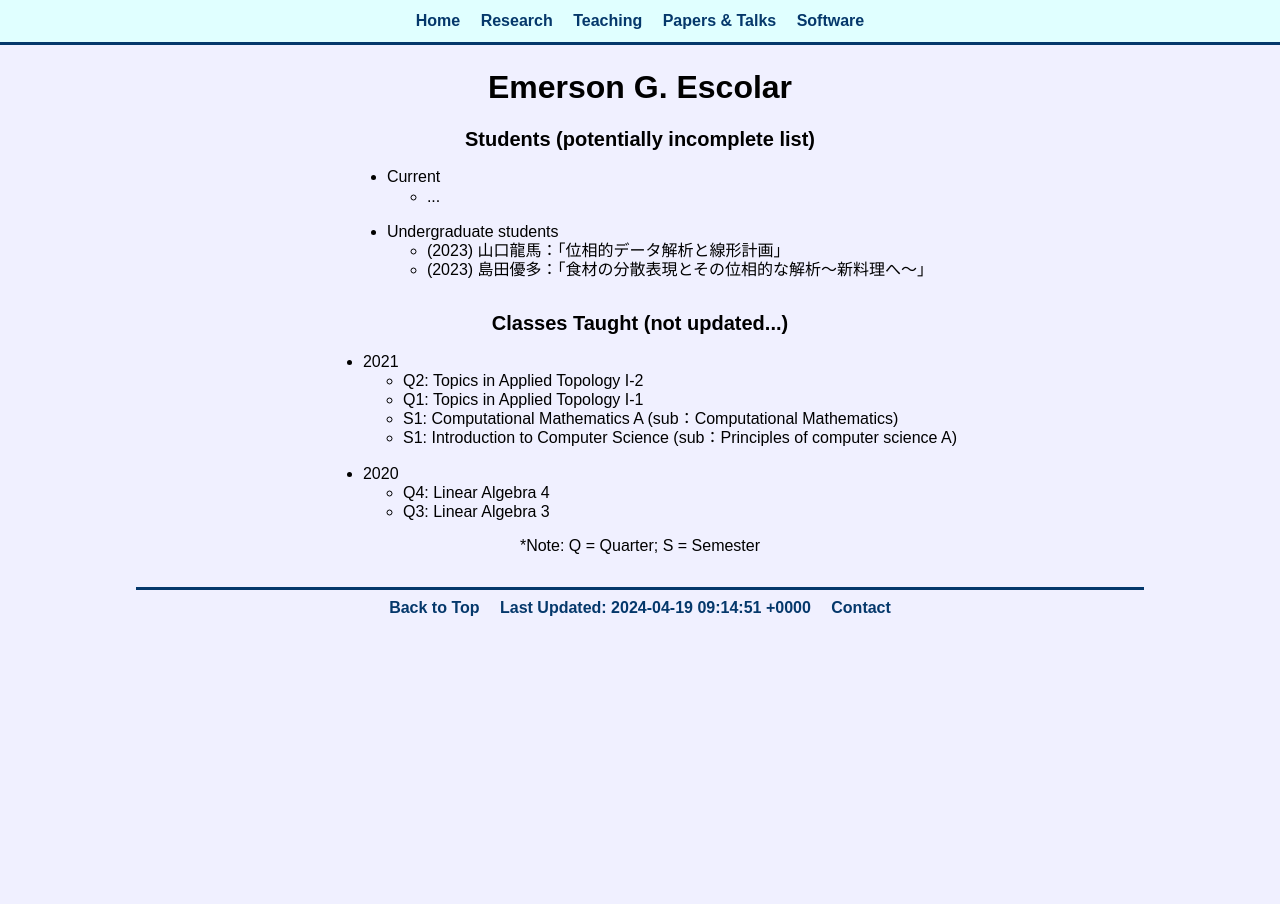
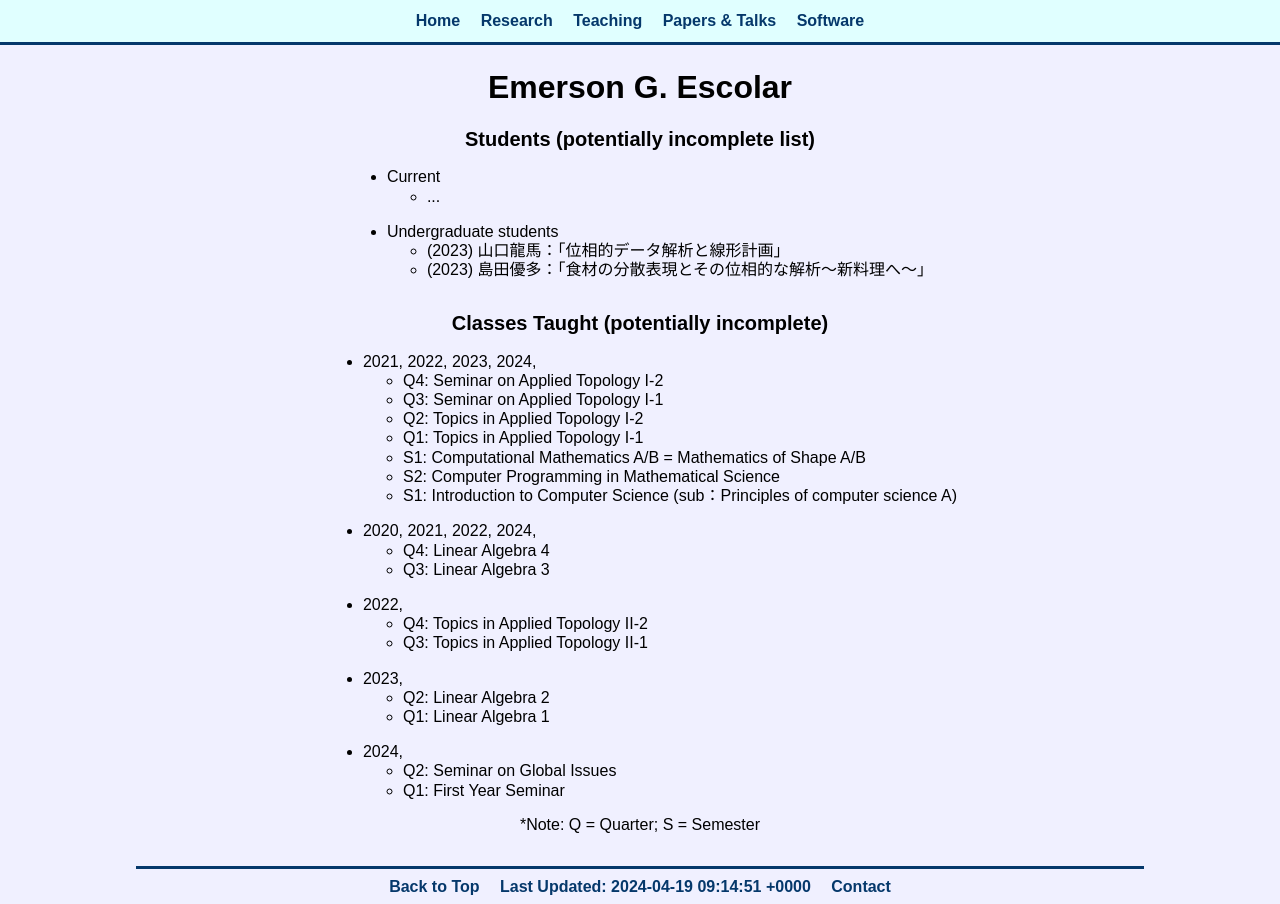
Before and after one commit to emerson-escolar/emerson-escolar.github.io, a Jekyll site: the page built from teaching.html, in a window 1280 px wide. Built offline with Jekyll 4.4.1, drawn with Linux system fonts in a browser that asks for light colours.

Commit message:
update teaching

```diff
--- a/teaching.html
+++ b/teaching.html
@@ -37,21 +37,45 @@ title: Teaching
 
 
 <section>
-  <h2> Classes Taught (not updated...)</h2>
+  <h2> Classes Taught (potentially incomplete)</h2>
   <ul class="wordbox paperlist">
-    <li> 2021
+    <li> 2021, 2022, 2023, 2024,
       <ul class="normallist">
+	<li> Q4: Seminar on Applied Topology I-2 </li>
+        <li> Q3: Seminar on Applied Topology I-1 </li>
         <li> Q2: Topics in Applied Topology I-2  </li>
         <li> Q1: Topics in Applied Topology I-1  </li>
-        <li> S1: Computational Mathematics A (sub：Computational Mathematics)</li>
+        <li> S1: Computational Mathematics A/B = Mathematics of Shape A/B </li>
+	<li> S2: Computer Programming in Mathematical Science </li>
         <li> S1: Introduction to Computer Science (sub：Principles of computer science A)</li>
       </ul>
     </li>
 
-    <li> 2020
+    <li> 2020, 2021, 2022, 2024,
       <ul class="normallist">
         <li> Q4: Linear Algebra 4 </li>
         <li> Q3: Linear Algebra 3 </li>
+      </ul>
+    </li>
+
+    <li> 2022,
+      <ul class="normallist">
+        <li> Q4: Topics in Applied Topology II-2 </li>
+        <li> Q3: Topics in Applied Topology II-1 </li>
+      </ul>
+    </li>
+
+    <li> 2023,
+      <ul class="normallist">
+        <li> Q2: Linear Algebra 2 </li>
+        <li> Q1: Linear Algebra 1 </li>
+      </ul>
+    </li>
+
+    <li> 2024,
+      <ul class="normallist">
+        <li> Q2: Seminar on Global Issues </li>
+        <li> Q1: First Year Seminar </li>
       </ul>
     </li>
   </ul>
```
